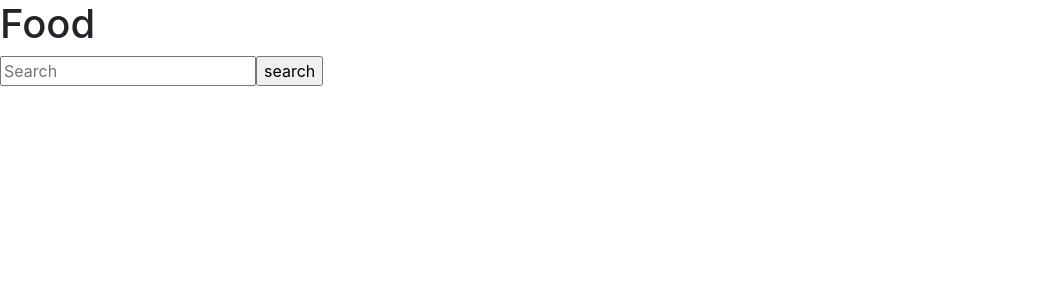
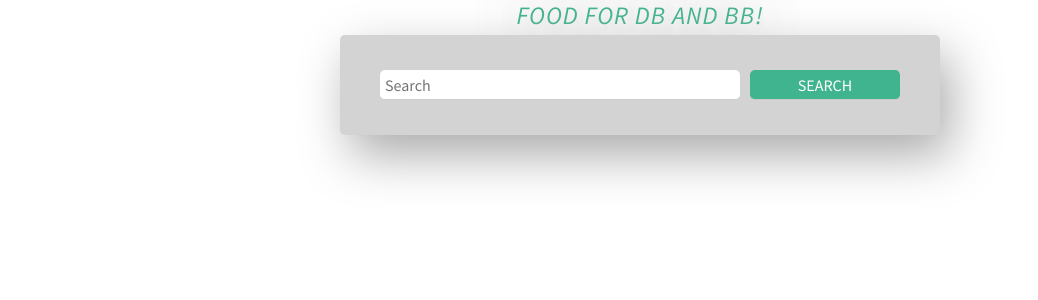
Before and after one commit to danbushong/almostvegan, a React (Create React App) app in the folder almostvegan/: page / in a window 1280 px wide. Shown: the top 300 px of the page, without its empty margins (0-1038 px from the left). Built offline with nearby package versions, Linux system fonts and the light colour scheme.

Commit message:
db bb single selection

```diff
--- a/almostvegan/src/App.js
+++ b/almostvegan/src/App.js
@@ -1,8 +1,13 @@
 import React from "react";
 import FoodContainer from "./components/FoodContainer";
+import "./App.css"
 
 function App() {
-  return <FoodContainer />;
+  return (
+    <div className="App">
+      <FoodContainer />
+    </div>
+  )
 }
 
 export default App;
--- a/almostvegan/src/components/FoodContainer.js
+++ b/almostvegan/src/components/FoodContainer.js
@@ -2,6 +2,8 @@
 import axios from "axios";
 import Recipe from "./Recipe"
 import {v4 as uuidv4} from "uuid" ;
+import "../App.css"
+
 
 
 
@@ -13,19 +15,11 @@
 
   const [didItSubmit, setWasItSubmitted] = useState(false)
 
-
-  // const [formObject, setFormObject] = useState([])
-
-
-
-
-
-
   const APP_ID = "171a1274";
 
   const APP_KEY = "2f55324f23c054712335c6346d529523"
 
-  const url = `https://api.edamam.com/search?q=${query}&app_id=${APP_ID}&app_key=${APP_KEY}&health=dairy-free&health=egg-free`
+  const url = `https://api.edamam.com/search?q=${query}&app_id=${APP_ID}&app_key=${APP_KEY}&health=dairy-free&health=egg-free&health=vegetarian`
 
 
 
@@ -69,8 +63,8 @@
 
 
   return (
-    <div className="FoodContainer">
-      <h1>Food</h1>
+    <div className="App">
+      <h1>Food for DB and BB! </h1>
       <form className="search-form" >
         <input type="text" placeholder="Search" onChange={onChange} value={query} />
         <input type="submit" value="search" onClick={onSubmit} />
```
